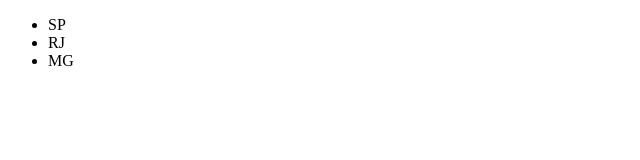
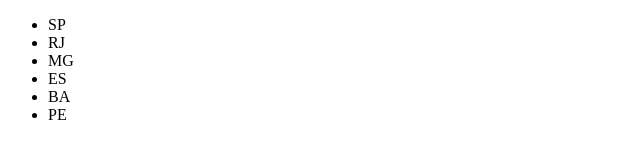
Before and after one commit to jsjoycesantos/test, a plain HTML site: page index.html in a window 1280 px wide. Shown: the full height of the page, 0-640 px from the left. Drawn offline with Linux system fonts and the light colour scheme.

Commit message:
Update index.html

```diff
--- a/index.html
+++ b/index.html
@@ -12,6 +12,9 @@
             <li>SP</li>
             <li>RJ</li>
             <li>MG</li>
+            <li>ES</li>
+            <li>BA</li>
+            <li>PE</li>
         </ul>
     </main>
 </body>
```
